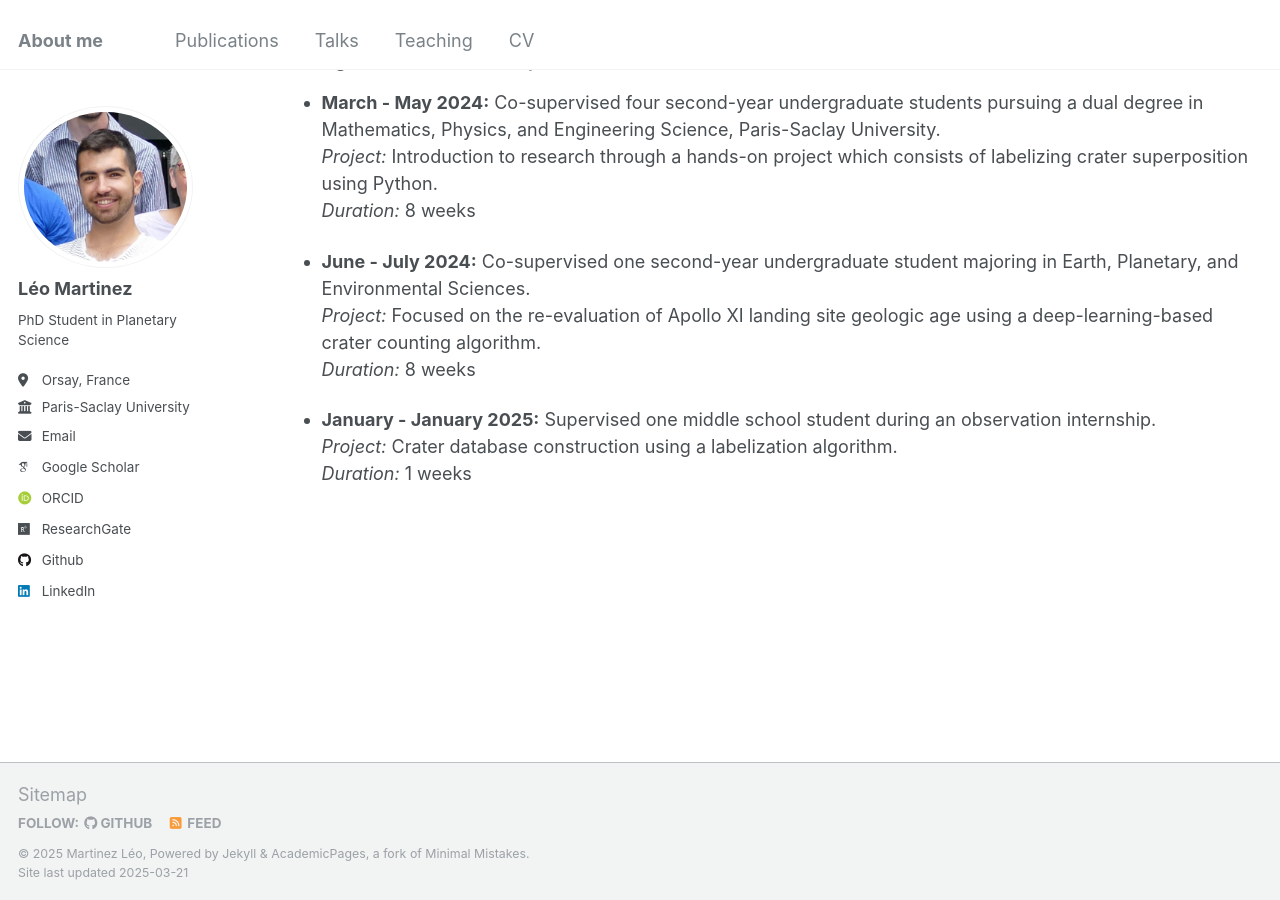
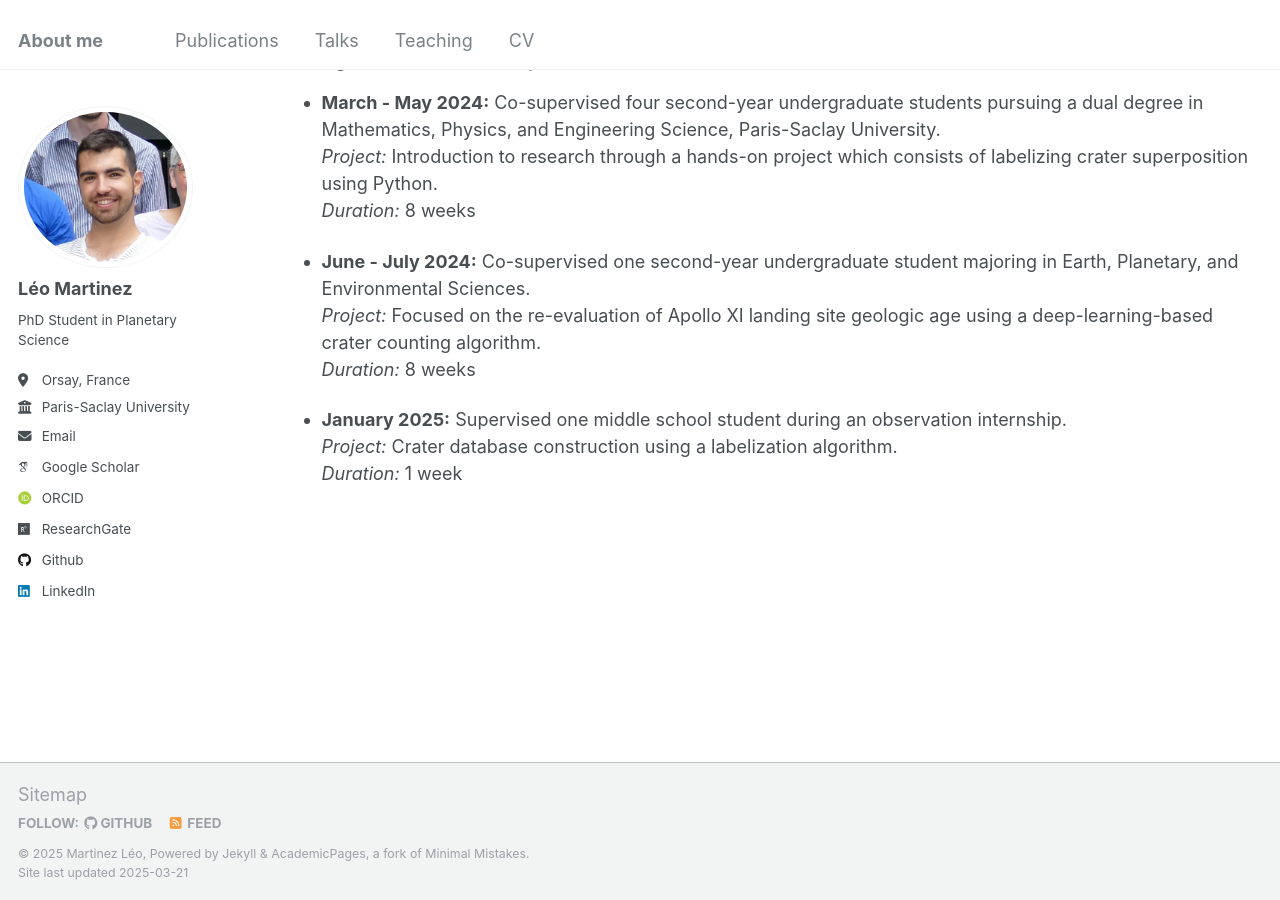
Before and after one commit to leomrtinez/leomrtinez.github.io, a Jekyll site: the page built from _pages/teaching.md, in a window 1280 px wide and 900 px high, scrolled down 756 px. Built offline with Jekyll 4.4.1, drawn with Linux system fonts in a browser that asks for light colours; some web fonts are replaced.

Commit message:
Update teaching.md 2

```diff
--- a/_pages/teaching.md
+++ b/_pages/teaching.md
@@ -33,6 +33,6 @@ During my PhD program, I have been actively involved in teaching and mentoring.
   *Project:* Focused on the re-evaluation of Apollo XI landing site geologic age using a deep-learning-based crater counting algorithm.
   *Duration:* 8 weeks
 
-- **January - January 2025:** Supervised one middle school student during an observation internship.
+- **January 2025:** Supervised one middle school student during an observation internship.
   *Project:* Crater database construction using a labelization algorithm.
-  *Duration:* 1 weeks
+  *Duration:* 1 week
```
